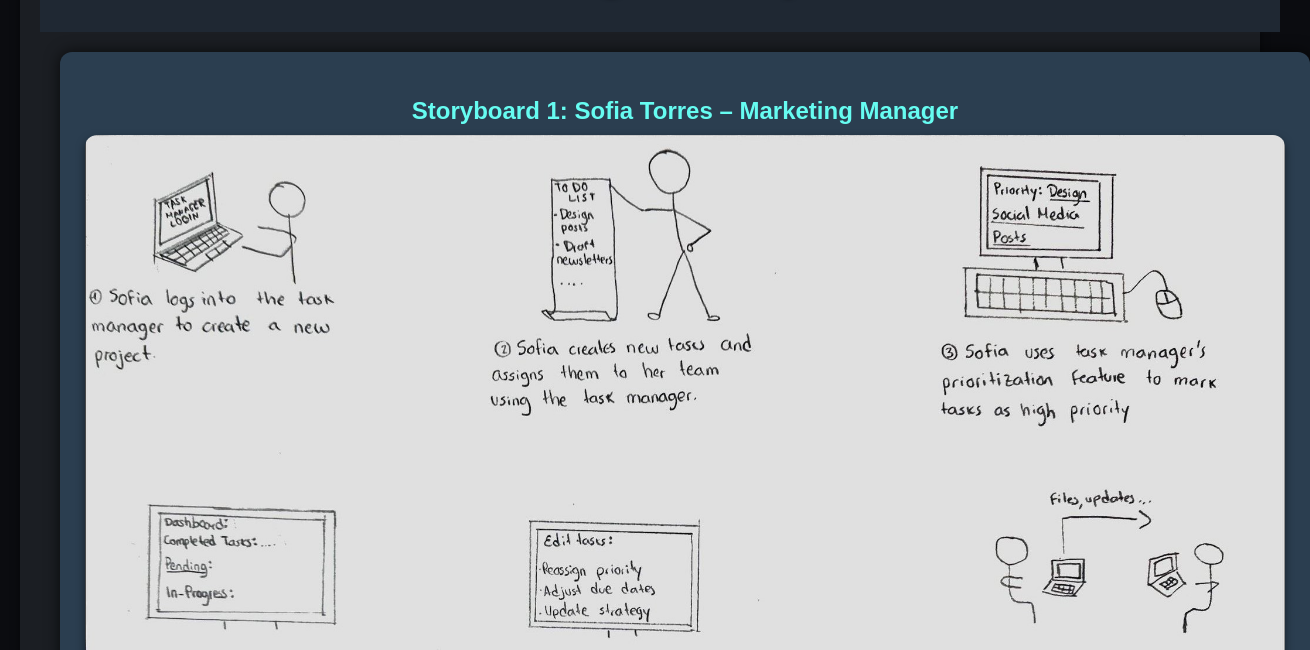
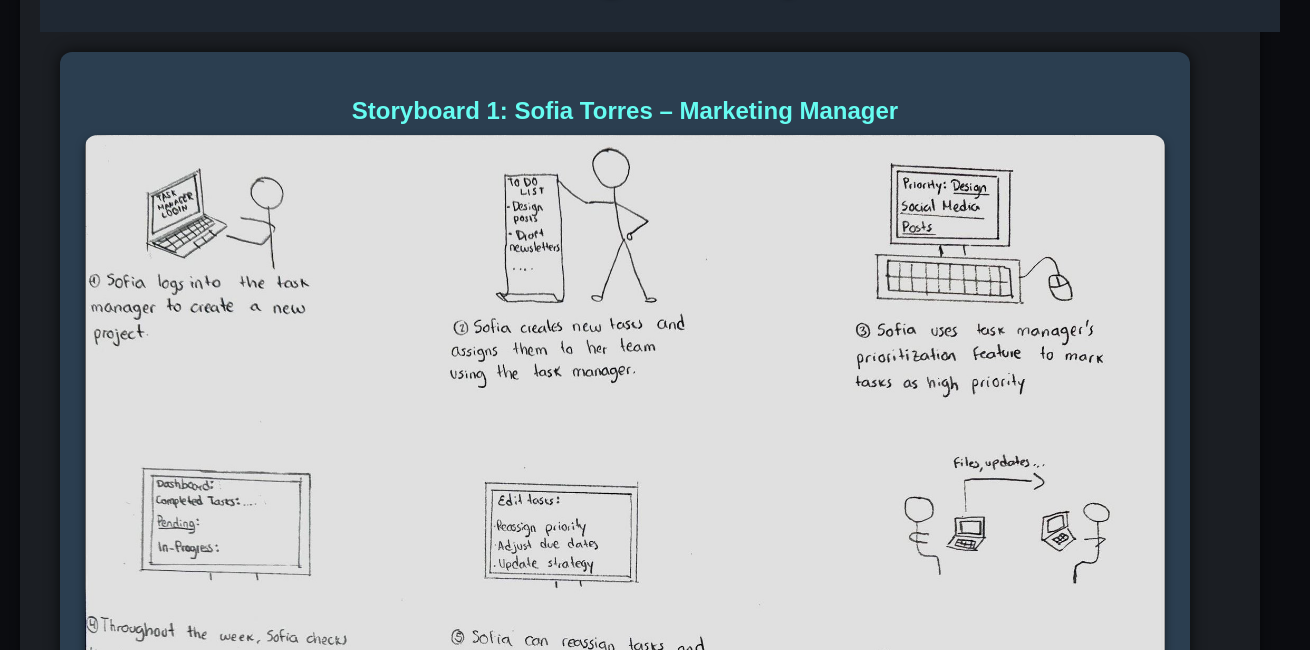
Before and after one commit to MarcEs1999/task-manager-project, a plain HTML site: page storyboard.html in a window 1280 px wide. Shown: the part 150-800 px from the top of the page, 1310 px wide, since content can reach past the window. Drawn offline with Linux system fonts and the light colour scheme.

Commit message:
Update style.css

```diff
--- a/style.css
+++ b/style.css
@@ -260,27 +260,27 @@ main {
     background-color: #2b3e50;
     border-radius: 12px;
     box-shadow: 0 0 15px rgba(0, 0, 0, 0.7);
-    max-width: 1200px;
+    max-width: 1080px;
     width: 100%;
-    text-align: center; /* Align text to the center inside the section */
+    text-align: center;
     display: flex;
     flex-direction: column;
-    align-items: center; /* Center the storyboard section itself */
+    align-items: center;
     transition: transform 0.3s ease, box-shadow 0.3s ease;
 }
 
 .storyboard-section img {
     width: auto;
     height: auto;
-    max-width: 100%; /* Ensures the image takes full width if needed */
+    max-width: 100%;
     border-radius: 12px;
     box-shadow: 0 4px 8px rgba(0, 0, 0, 0.5);
     display: block;
-    margin: 0 auto; /* Centers the image horizontally */
+    margin: 0 auto;
 }
 
 .storyboard-section h2 {
-    text-align: center; /* Ensures heading text is centered */
+    text-align: center;
     color: #66fcf1;
     font-weight: bold;
     margin-bottom: 10px;
```
